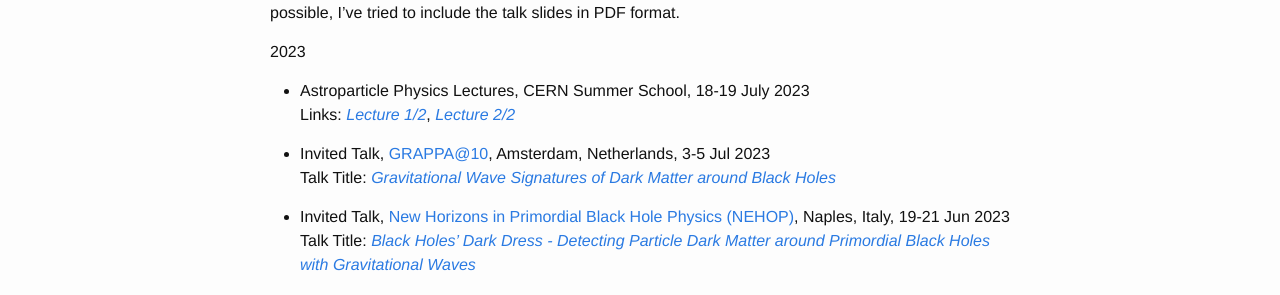
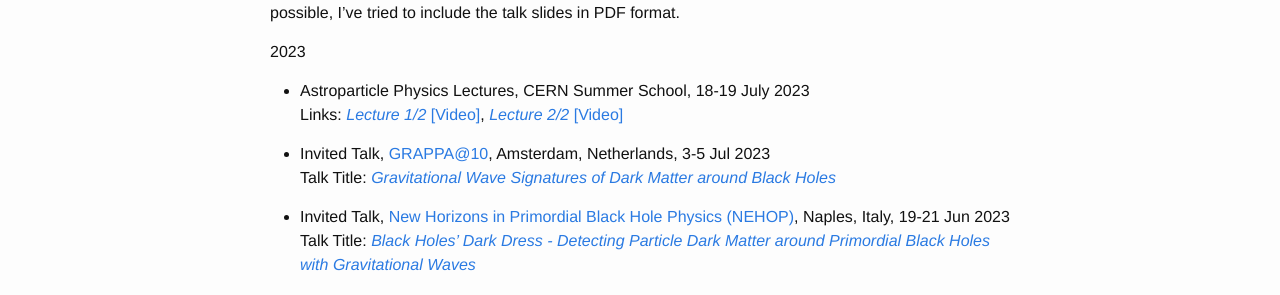
Before and after one commit to bradkav/bradkav.github.io, a Jekyll site: the page built from talks.md, in a window 1280 px wide and 900 px high. Shown: the part 166-461 px from the top of the window. Built offline with Jekyll 4.4.1, drawn with Linux system fonts in a browser that asks for light colours.

Commit message:
Added links to video recordings of CERN talks

```diff
--- a/talks.md
+++ b/talks.md
@@ -12,7 +12,7 @@ Below is a (more or less exhaustive) list of talks, seminars and posters that I'
 #### 2023
 
 - Astroparticle Physics Lectures, CERN Summer School, 18-19 July 2023
-Links: [*Lecture 1/2*](/assets/slides/Astroparticle_CERN_summer_school_2023_Lecture1.pdf), [*Lecture 2/2*](/assets/slides/Astroparticle_CERN_summer_school_2023_Lecture2.pdf)
+Links: [*Lecture 1/2*](/assets/slides/Astroparticle_CERN_summer_school_2023_Lecture1.pdf) [[Video]](https://cds.cern.ch/record/2865560), [*Lecture 2/2*](/assets/slides/Astroparticle_CERN_summer_school_2023_Lecture2.pdf) [[Video]](https://cds.cern.ch/record/2865660)
 
 - Invited Talk, [GRAPPA@10](https://indico.nikhef.nl/event/4325/), Amsterdam, Netherlands, 3-5 Jul 2023
 Talk Title: [*Gravitational Wave Signatures of Dark Matter around Black Holes*](/assets/slides/KAVANAGH-GRAPPA@10_2023.pdf)
```
